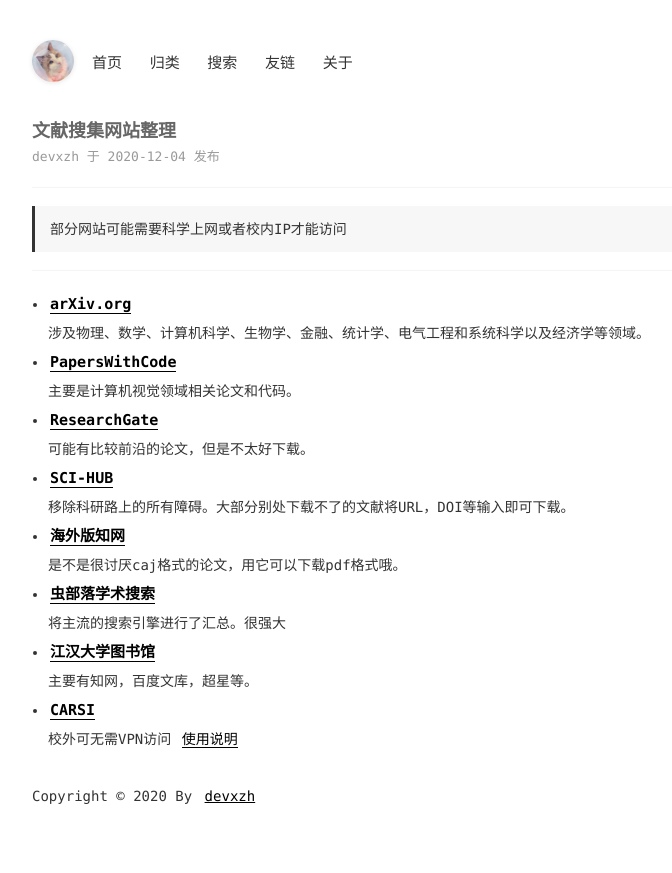
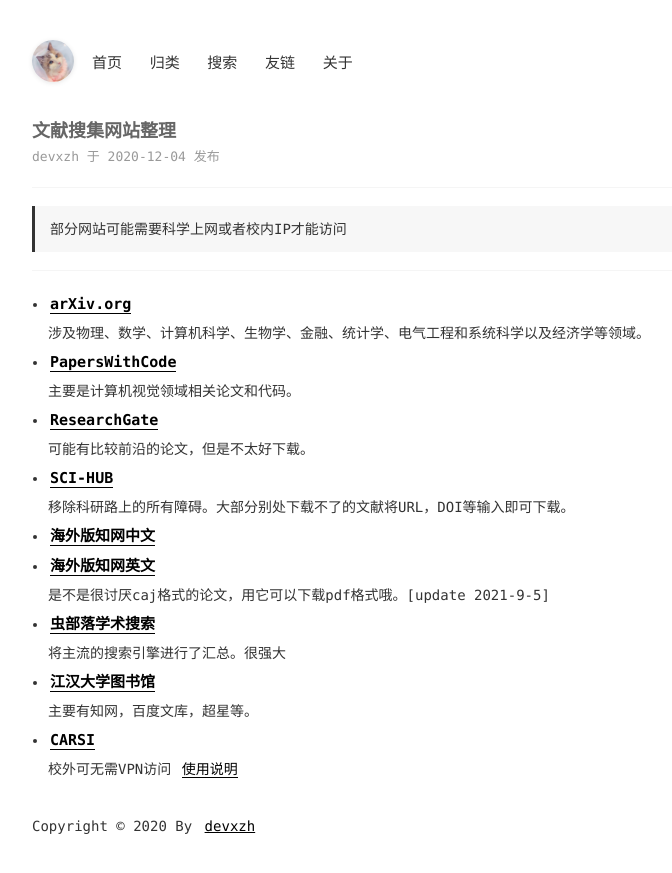
Before and after one commit to devxzh/devxzh.github.io, a Jekyll site: the page built from _posts/2020-12-04-文献查阅网站.md, in a window 1280 px wide. Shown: the top 873 px of the page, without its empty margins (282-954 px from the left). Built offline with Jekyll 4.4.1, drawn with Linux system fonts in a browser that asks for light colours; comment, search, counter and statistics services are not loaded.

Commit message:
Update 2020-12-04-文献查阅网站.md

```diff
--- a/_posts/2020-12-04-文献查阅网站.md
+++ b/_posts/2020-12-04-文献查阅网站.md
@@ -34,9 +34,11 @@ categories: [网址,文献下载,学术搜索]
 
 
 
-- ### [海外版知网](http://eng.oversea.cnki.net/kns55/default.aspx)
+- ### [海外版知网中文](https://chn.oversea.cnki.net/index/)
 
-  是不是很讨厌caj格式的论文，用它可以下载pdf格式哦。
+- ### [海外版知网英文](https://oversea.cnki.net/index/)
+
+  是不是很讨厌caj格式的论文，用它可以下载pdf格式哦。[update 2021-9-5]
 
 
 
```
